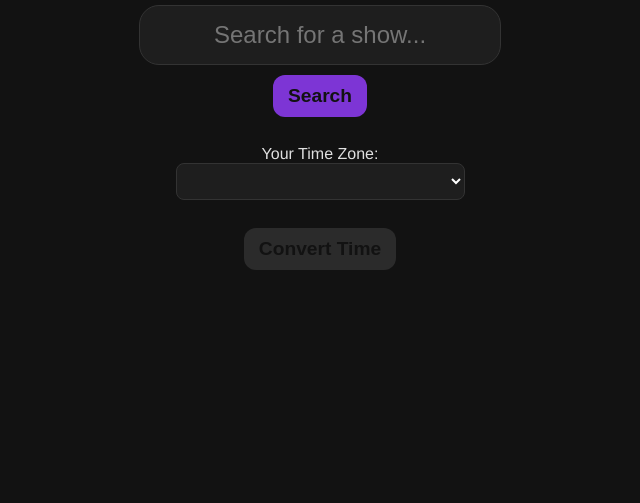
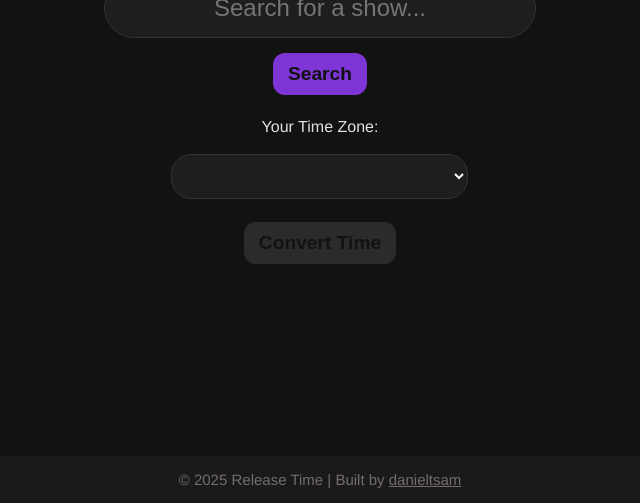
Before and after one commit to danieltsam/release-time, a website: page public/index.html in a window 1280 px wide. Shown: the part 297-800 px from the top of the page, without its empty margins (320-960 px from the left). Drawn offline with Linux system fonts and the light colour scheme.

Commit message:
footer complete :)

```diff
--- a/public/index.html
+++ b/public/index.html
@@ -1,7 +1,7 @@
 <!DOCTYPE html>
 
 <!--
-Welcome and thanks for having a look!
+Welcome and thanks for having a look ;)
 
 - Daniel
 -->
@@ -11,9 +11,10 @@ Welcome and thanks for having a look!
   <meta charset="UTF-8">
   <meta name="viewport" content="width=device-width, initial-scale=1.0">
   <title>Show Release Time Finder</title>
-  <link rel="stylesheet" href="/styles.css">
+  <link rel="stylesheet" href="styles.css">
 </head>
 <body>
+  <main>
     <h1>Find Your Show's Release Time</h1>
 
     <input type="text" id="showSearch" placeholder="Search for a show..." />
@@ -23,11 +24,15 @@ Welcome and thanks for having a look!
 
     <br>
     <label for="localTimeZone">Your Time Zone:</label>
+    <br>
     <select id="localTimeZone"></select>
     <br>
     <button id="convertBtn">Convert Time</button>
     <p id="convertedTime"></p>
-
-<script src="/app.js"></script>
+  </main>
+  <script src="app.js"></script>
 </body>
+<footer>
+  <p> © 2025 Release Time | Built by <a href = "https://github.com/danieltsam">danieltsam</a></p>
+</footer>
 </html>
--- a/public/styles.css
+++ b/public/styles.css
@@ -4,6 +4,7 @@
 }
 
 body {
+  min-height: 100vh;
   background-color: #121212;
   color: #e0e0e0;
   font-family: 'Helvetica', sans-serif;
@@ -14,6 +15,15 @@ body {
   height: 100vh;
   margin: 0;
   text-align: center;
+}
+
+main {
+  flex: 1;
+  display: flex;
+  flex-direction: column;
+  align-items: center;
+  justify-content: center;
+  padding: 20px;
 }
 
 
@@ -28,9 +38,10 @@ input[type="text"] {
   background-color: #1e1e1e;
   color: #ffffff;
   border: 1px solid #333;
-  padding: 15px 30px;
-  width: 300px;
-  border-radius: 20px;
+  padding: 15px;
+  width: 400px;
+  margin: 10px;
+  border-radius: 100px;
   text-align: center;
   outline: none;
   font-size: 1.5rem;
@@ -48,17 +59,17 @@ button {
   color: #121212;
   border: none;
   padding: 10px 15px;
-  margin: 10px;
+  margin: 5px;
   cursor: pointer;
   font-size: 1.2rem;
   font-weight: 550;
   border-radius: 12px;
-  transition: background 0.3s ease-in-out;
+  transition: transform 0.3s ease-in-out;
 }
 
 button:hover {
+  transition: all .5s ease-in-out;
   background-color: #8e53d6;
-  transition: all .5s ease-in-out;
   transform: scale(1.15);
 }
 
@@ -85,7 +96,7 @@ p {
   background-color: #79767613;
   color: #ffffff;
   padding: 15px 20px;
-  border-radius: 8px;
+  border-radius: 20px;
   width: fit-content;
 }
 
@@ -94,10 +105,25 @@ select {
   background-color: #1e1e1e;
   color: #ffffff;
   border: 1px solid #333;
-  padding: 8px;
-  border-radius: 8px;
+  padding: 12px;
+  border-radius: 20px;
   outline: none;
   font-size: 1rem;
+}
+
+footer p {
+  margin-top: auto;
+  margin: 0px;
+  color:#746c6c;
+  background-color: #1b1a1a;
+  font-size: 15px;
+  width: 98vw;
+  border-radius: 10px;
+  padding: px;
+}
+
+a {
+  color:#746c6c
 }
 
 
```
Lines whose indentation alone changed are shown as unchanged.
